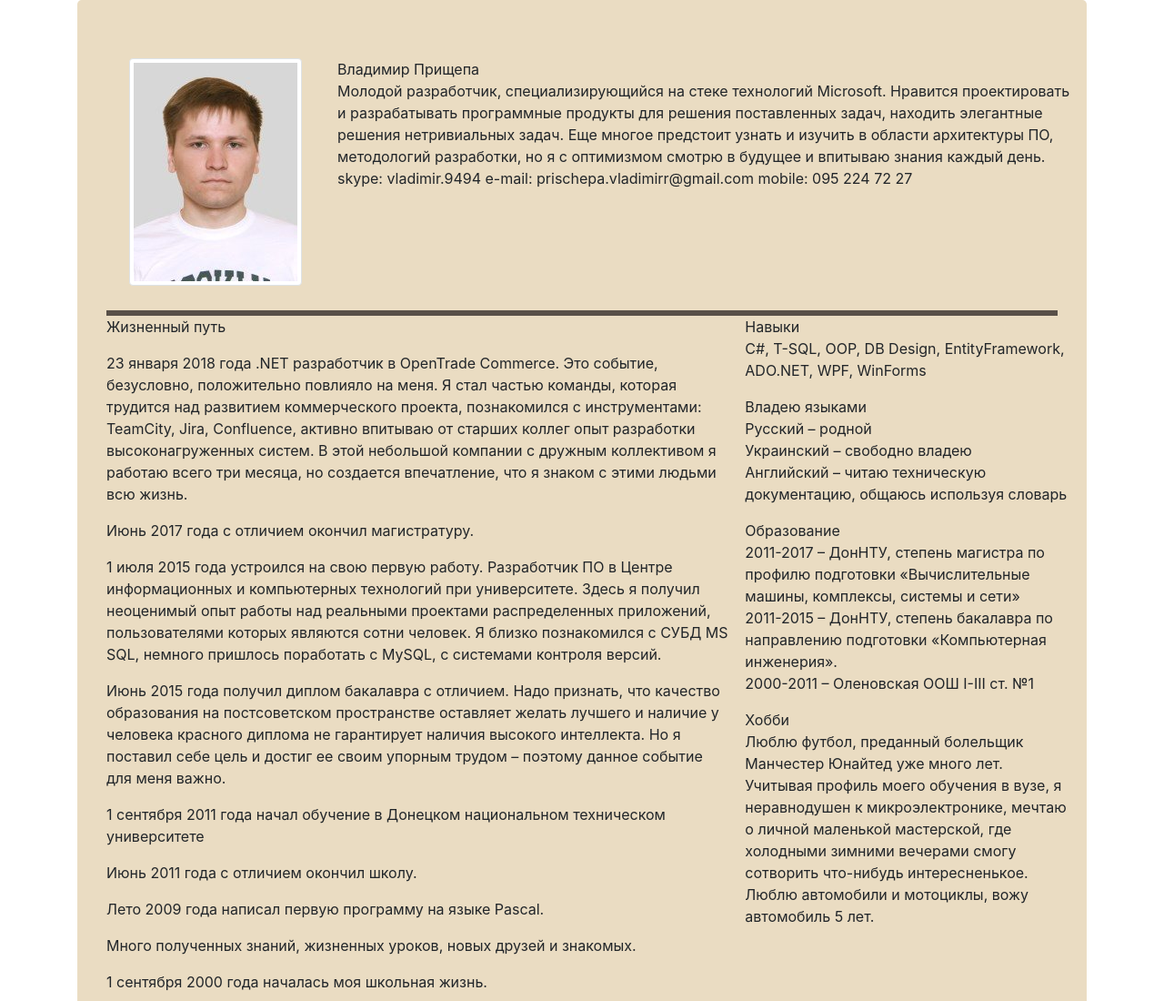
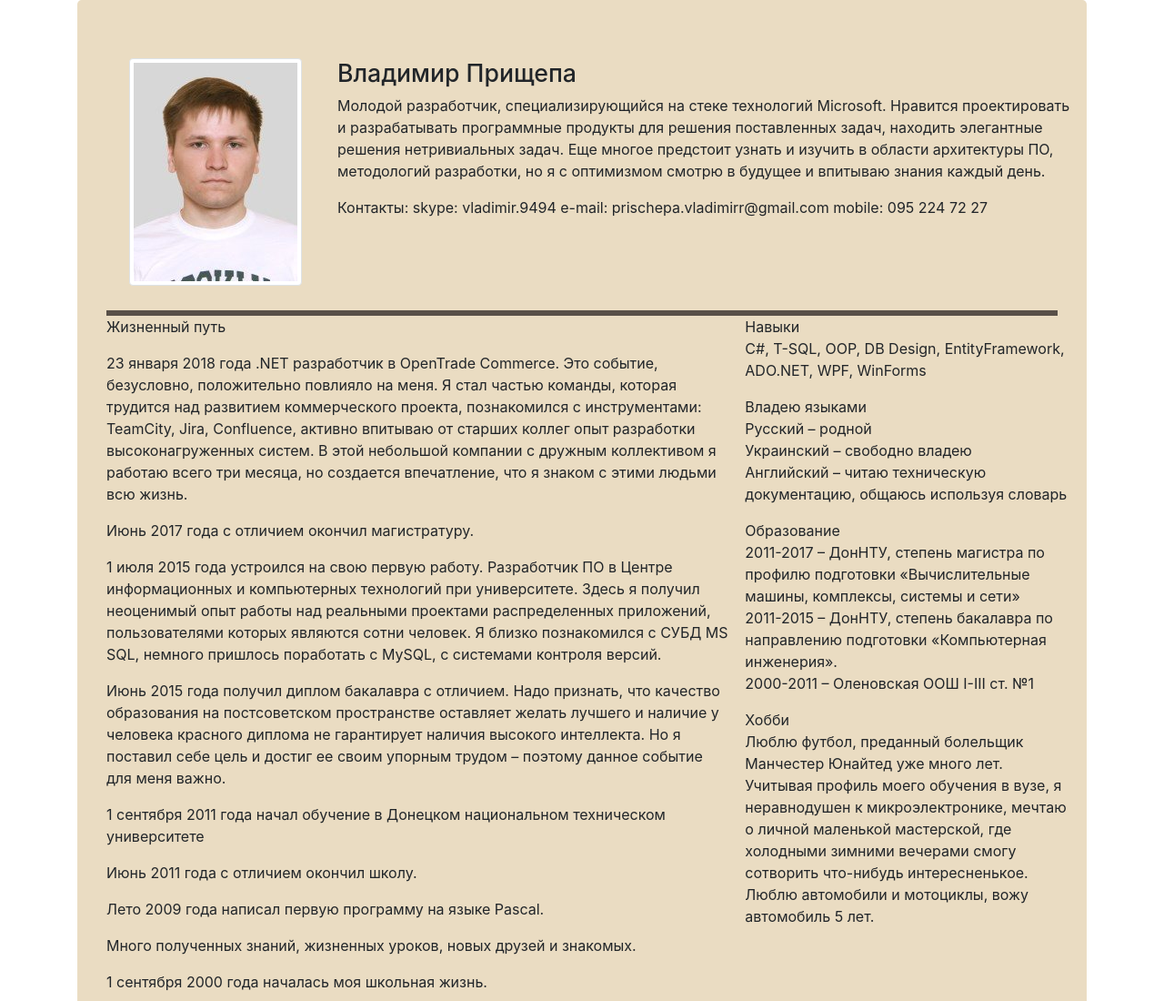
Before and after one commit to HunterInTheDarkness/homepage, a plain HTML site: page index.html in a window 1280 px wide. Shown: the top 1100 px of the page at 91% size. Drawn offline with nearby package versions, Linux system fonts and the light colour scheme.

Commit message:
Formatted head of page.

```diff
--- a/index.html
+++ b/index.html
@@ -32,18 +32,18 @@
 
         <div class="col-md-9">
           <div class="row">
-            Владимир Прищепа
+            <h1 style="font-size: 20pt">Владимир Прищепа</h1>
           </div>
 
           <div class="row">
-            Молодой разработчик, специализирующийся на стеке технологий Microsoft. Нравится проектировать и разрабатывать программные
+            <p>Молодой разработчик, специализирующийся на стеке технологий Microsoft. Нравится проектировать и разрабатывать программные
             продукты для решения поставленных задач, находить элегантные решения нетривиальных задач. Еще многое предстоит
             узнать и изучить в области архитектуры ПО, методологий разработки, но я с оптимизмом смотрю в будущее и впитываю
-            знания каждый день.
+            знания каждый день.</p>
           </div>
 
           <div class="row">
-            skype: vladimir.9494 e-mail: prischepa.vladimirr@gmail.com mobile: 095 224 72 27
+            <p>Контакты: skype: vladimir.9494 e-mail: prischepa.vladimirr@gmail.com mobile: 095 224 72 27</p>
           </div>
         </div>
 
```
